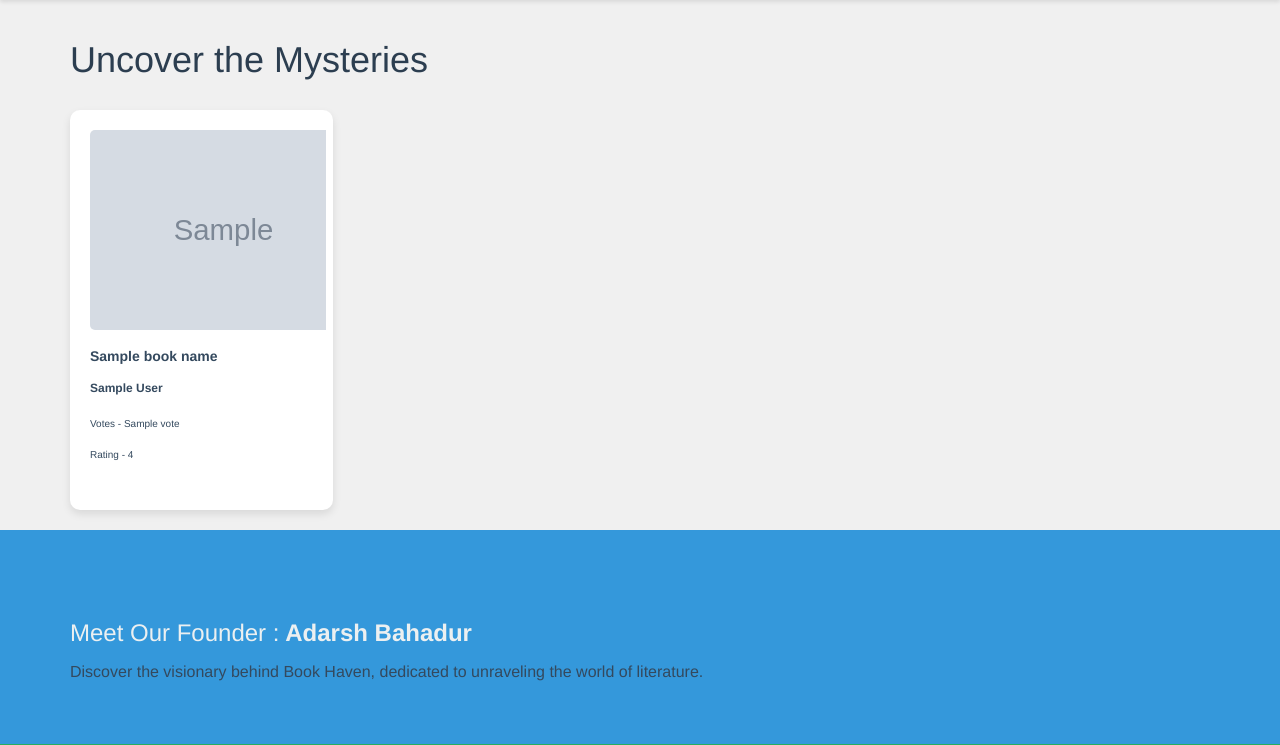
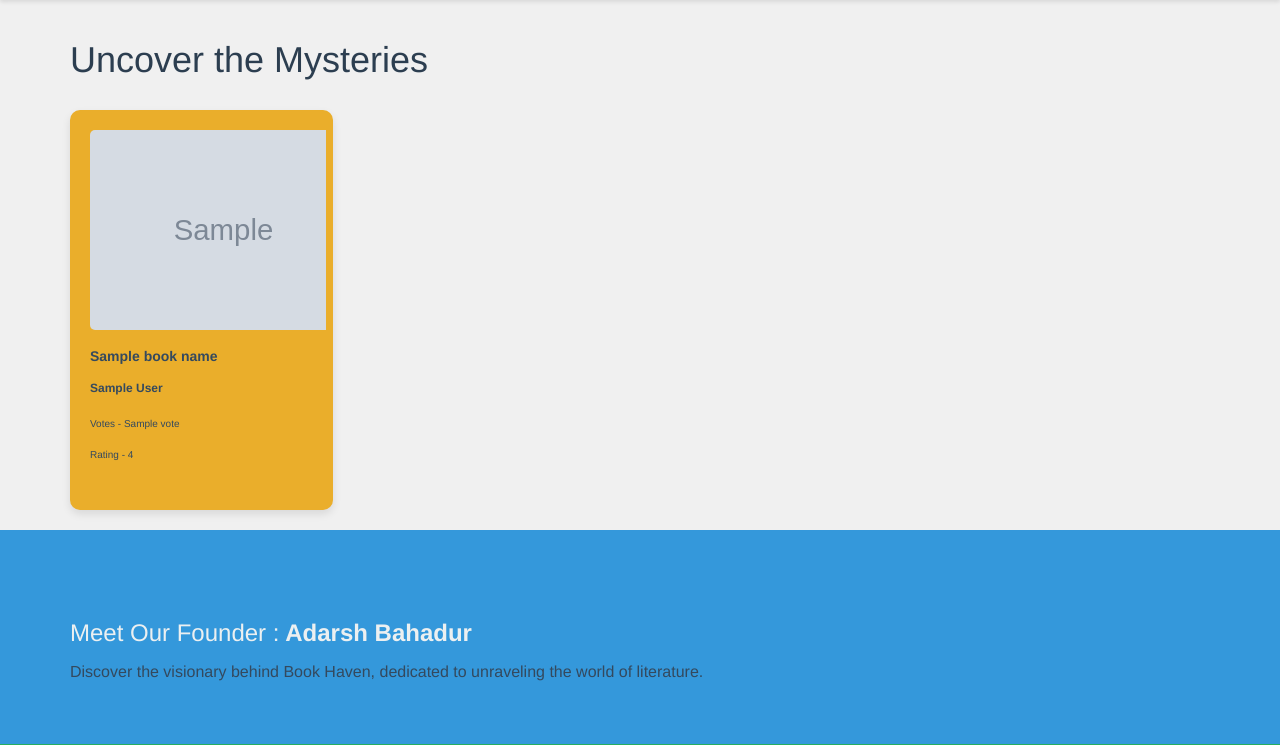
Before and after one commit to AdarshBahadur/Book-Recommender-Project, a Flask app: template templates/index.html in a window 1280 px wide. Shown: the part 50-795 px from the top of the page. Run offline with Flask 3, Linux system fonts and the light colour scheme; the template is opened without the code that fills it: most values are stand-ins (such as "Sample title", 1, 10 or a date in 2020); grey boxes marked "Sample" are stand-in pictures; parts of the project's set-up code (start-up, migrations or seed data) failed here and were passed over.

Commit message:
Initial commit

```diff
--- a/templates/index.html
+++ b/templates/index.html
@@ -47,7 +47,7 @@
         }
 
         .card {
-            background-color: #ffffff; /* White card background */
+            background-color: #eaae2b; /* White card background */
             border: none;
             border-radius: 10px;
             margin-bottom: 20px;
```
